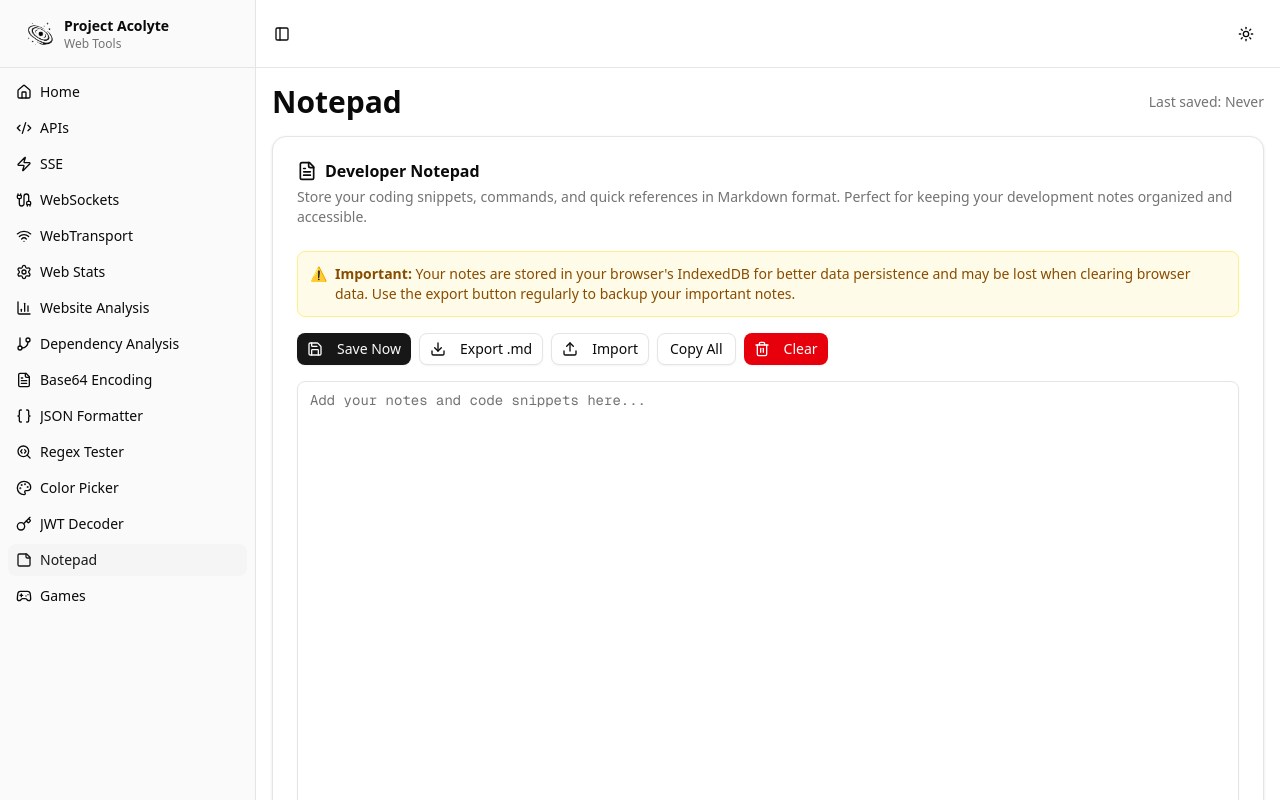
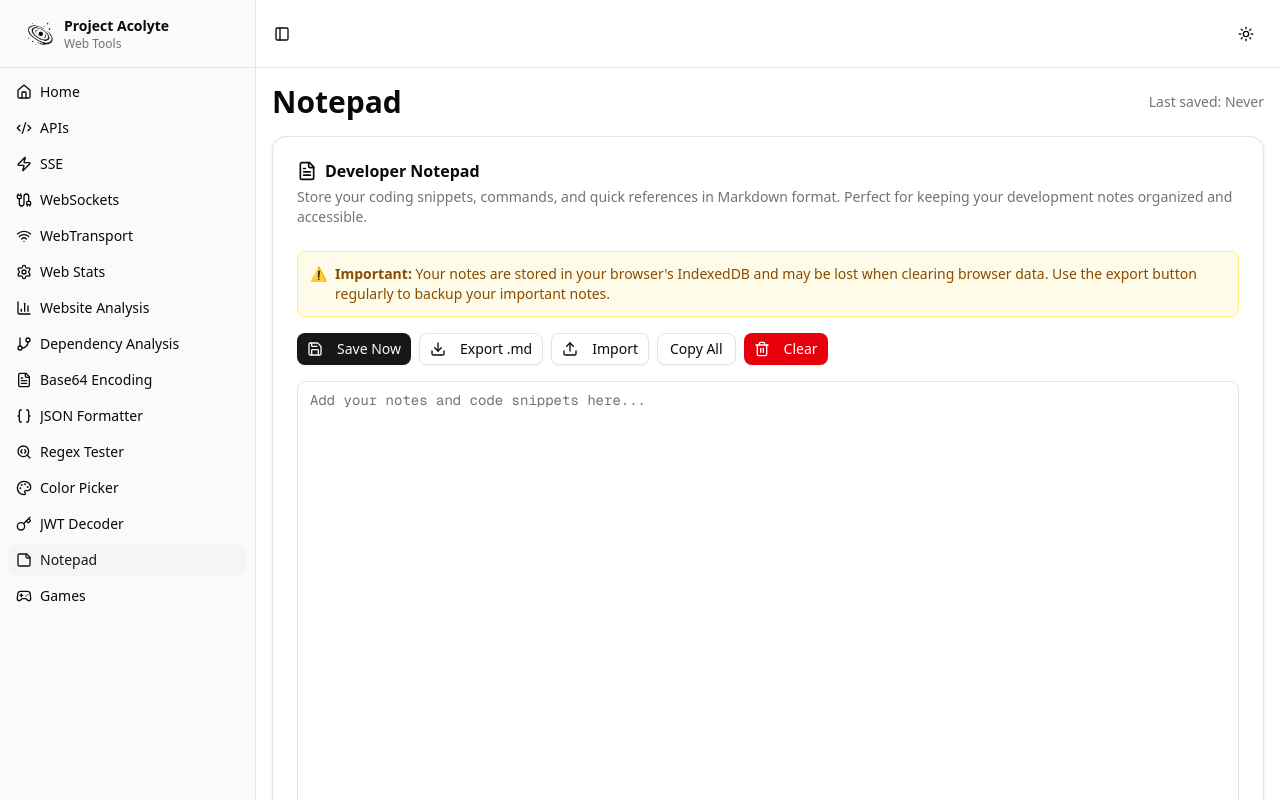
Before and after one commit to jbouder/acolyte, a Next.js app: page /notepad in a window 1280 px wide. Shown: the top 800 px of the page. Built offline with nearby package versions, Linux system fonts and the light colour scheme.

Commit message:
Update notepad storage warning.

```diff
--- a/app/notepad/page.tsx
+++ b/app/notepad/page.tsx
@@ -244,9 +244,9 @@ export default function NotepadPage() {
                 <div className="text-yellow-600">⚠️</div>
                 <div className="text-yellow-800">
                   <strong>Important:</strong> Your notes are stored in your
-                  browser&apos;s IndexedDB for better data persistence and may
-                  be lost when clearing browser data. Use the export button
-                  regularly to backup your important notes.
+                  browser&apos;s IndexedDB and may be lost when clearing browser
+                  data. Use the export button regularly to backup your important
+                  notes.
                 </div>
               </div>
             </div>
```
